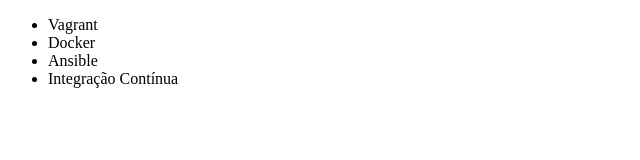
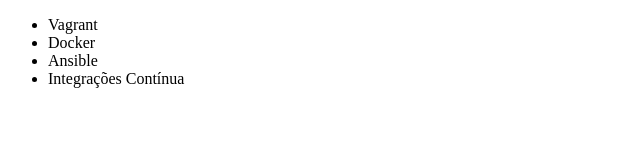
Before and after one commit to mekafuyu/aula-de-git, a plain HTML site: page index.html in a window 1280 px wide. Shown: the full height of the page, 0-640 px from the left. Drawn offline with Linux system fonts and the light colour scheme.

Commit message:
agora são integrações

```diff
--- a/index.html
+++ b/index.html
@@ -9,7 +9,7 @@
         <li>Vagrant</li>
         <li>Docker</li>
         <li>Ansible</li>
-        <li>Integração Contínua</li>
+        <li>Integrações Contínua</li>
     </ul>
 </body>
 </html>
```
